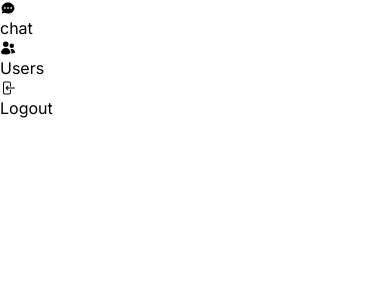
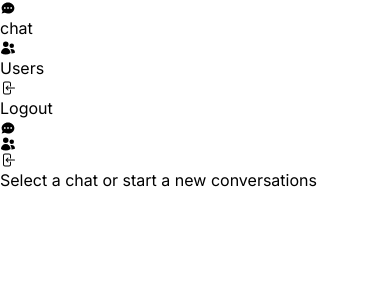
Before and after one commit to Ayanokouji2/Messenger-clone, a Next.js app: page /users in a window 390 px wide. Shown: the top 300 px of the page. Built offline with nearby package versions, Linux system fonts and the light colour scheme.

Commit message:
Implemented Mobile View

```diff
--- a/app/Components/sidebar/DesktopItem.tsx
+++ b/app/Components/sidebar/DesktopItem.tsx
@@ -19,7 +19,7 @@
     active,
 }) => {
     const handleClick = () => {
-        if (onClick) return onClick
+        if (onClick) return onClick()
     }
 
     return (
@@ -33,7 +33,7 @@
                 )}
             >
                 <Icon className="h-6 w-6 shrink-0" />
-                <span>{label}</span>
+                <span className='sr-only'>{label}</span>     {/*className="sr-only" hide Name of the list from client and makes it available at server end helps in better SEO */}
             </Link>
         </li>
     )
--- a/app/Components/sidebar/DesktopSidebar.tsx
+++ b/app/Components/sidebar/DesktopSidebar.tsx
@@ -15,13 +15,14 @@
                     className="flex flex-col items-center space-y-1"
                 >
                     {routes.map((item) => (
+
                         <DesktopItem
                             key={item.label}
                             href={item.href}
                             label={item.label}
                             icon={item.icon}
                             active={item.active}
-                            onClick={item?.onClick}
+                            onClick={item.onClick}
                         />
                     ))}
                 </ul>
--- /dev/null
+++ b/app/Components/sidebar/MobileFooter.tsx
@@ -0,0 +1,29 @@
+'use client'
+
+import useConversation from '@/app/hooks/useConversation'
+import useRoutes from '@/app/hooks/useRoutes'
+import MobileItem from './MobileItem'
+
+const MobileFooter = () => {
+    const routes = useRoutes()
+    const { isOpen } = useConversation()
+
+    // if (isOpen) return null
+
+    return (
+        <div className="fixed justify-between w-full bottom-0 z-40 flex items-center bg-white border-t-[1px] lg:hidden">
+            {routes.map((route) => (
+                <MobileItem
+                    key={route.label}
+                    label={route.label}
+                    href={route.href}
+                    icon={route.icon}
+                    active={route.active}
+                    onClick={route.onClick}
+                />
+            ))}
+        </div>
+    )
+}
+
+export default MobileFooter
--- /dev/null
+++ b/app/Components/sidebar/MobileItem.tsx
@@ -0,0 +1,37 @@
+'use client'
+
+import clsx from 'clsx'
+import Link from 'next/link'
+
+interface MobileItemProps {
+    label: string
+    href: string
+    icon: any
+    active?: Boolean
+    onClick?: () => void
+}
+
+const MobileItem: React.FC<MobileItemProps> = ({
+    label,
+    icon: Icon,
+    href,
+    active,
+    onClick,
+}) => {
+    const handleClick = () => {
+        if (onClick) return onClick()
+    }
+    return (
+        <Link
+            href={href}
+            onClick={handleClick}
+            className={clsx(`group flex gap-x-3 text-sm leading-6 w-full font-semibold justify-center p-4 text-gray-500
+                 hover:bg-gray-100 hover:text-black`, active && 'text-black bg-gray-100')}
+            >
+            <Icon className="h-6 w-6" />
+
+        </Link>
+    )
+}
+
+export default MobileItem
--- a/app/Components/sidebar/Sidebar.tsx
+++ b/app/Components/sidebar/Sidebar.tsx
@@ -1,11 +1,12 @@
-import DesktopSidebar from "./DesktopSidebar"
+import DesktopSidebar from './DesktopSidebar'
+import MobileFooter from './MobileFooter'
 
 async function Sidebar({ children }: { children: React.ReactNode }) {
     return (
         <div className="h-full ">
-            <DesktopSidebar>
-                <main className="lg:pl-20 h-full">{children}</main>
-            </DesktopSidebar>
+            <DesktopSidebar />
+            <MobileFooter />
+            <main className="lg:pl-20 h-full">{children}</main>
         </div>
     )
 }
--- /dev/null
+++ b/app/actions/getSession.ts
@@ -0,0 +1,3 @@
+import { getServerSession } from 'next-auth'
+
+import { authOptions } from '../api/auth/[...nextauth]/route'
```
